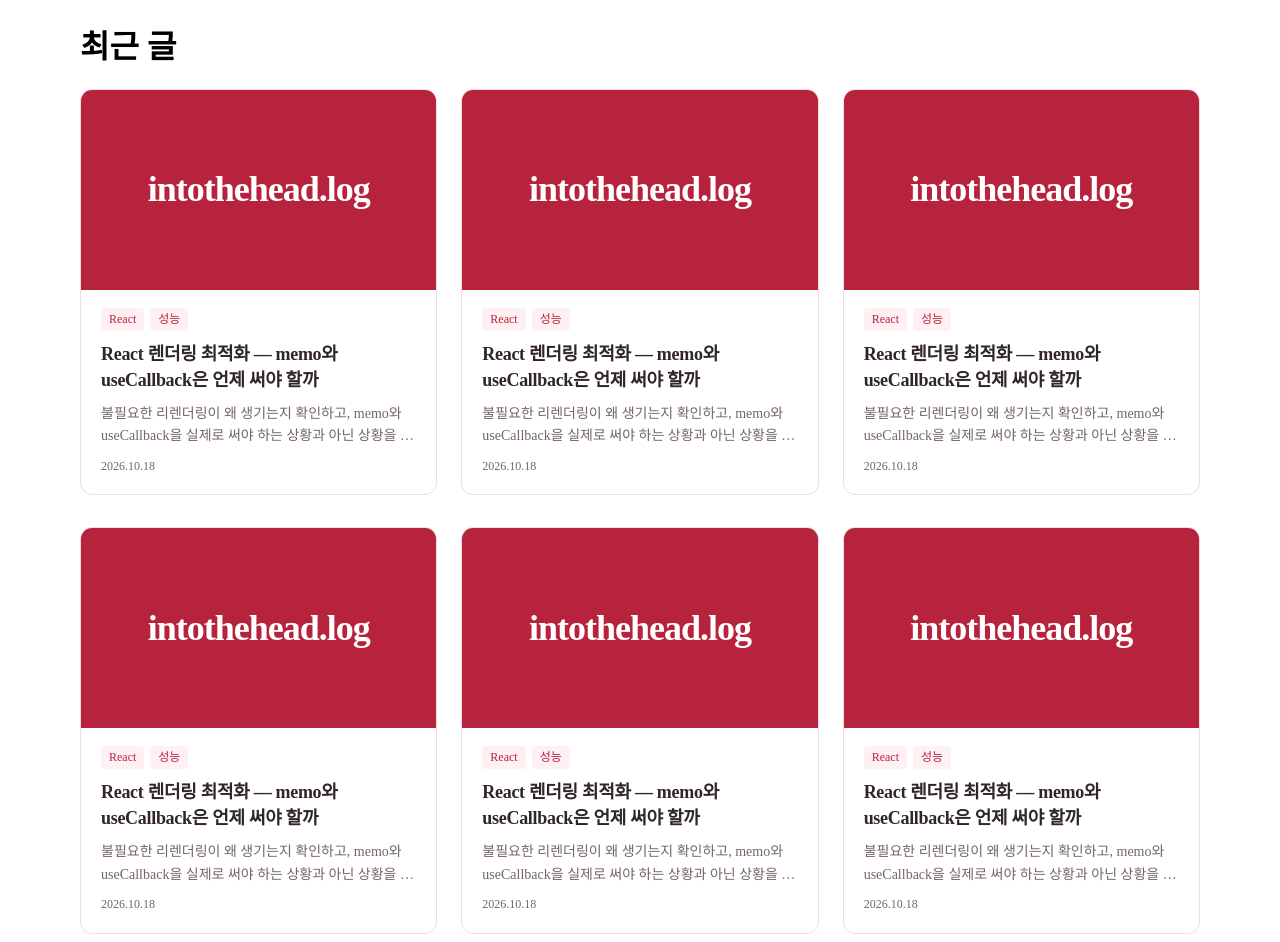
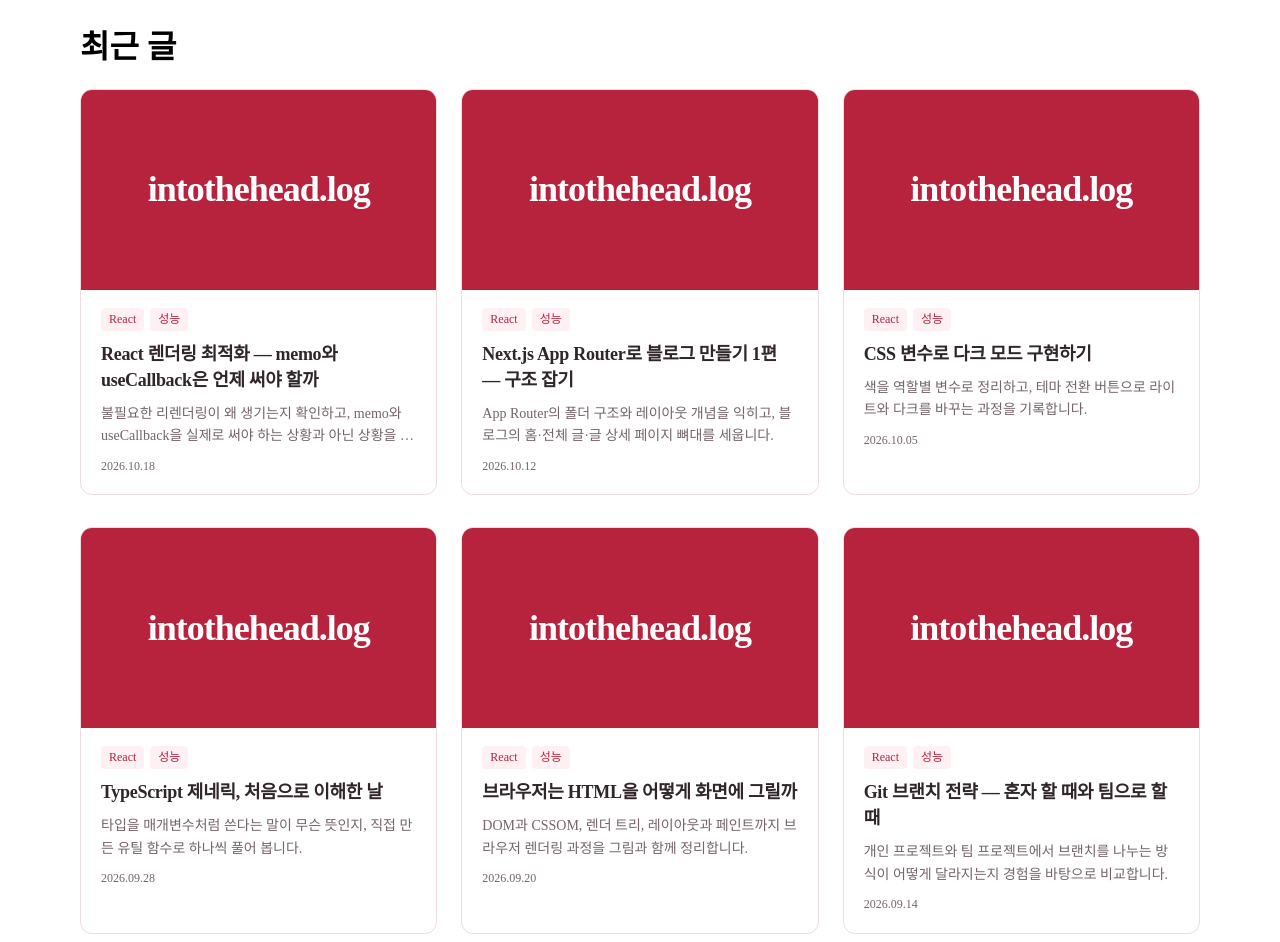
Before and after one commit to intothehead/intothehead.log, a Next.js app: page / in a window 1280 px wide. Built offline with nearby package versions, Linux system fonts and the light colour scheme.

Commit message:
PostCard props로 글 내용 받기

```diff
--- a/app/page.tsx
+++ b/app/page.tsx
@@ -5,12 +5,36 @@ export default function Home() {
     <main className="Page">
       <h1>최근 글</h1>
       <div className="Cardgrid">
-        <PostCard />
-        <PostCard />
-        <PostCard />
-        <PostCard />
-        <PostCard />
-        <PostCard />
+        <PostCard
+          title="React 렌더링 최적화 — memo와 useCallback은 언제 써야 할까"
+          summary="불필요한 리렌더링이 왜 생기는지 확인하고, memo와 useCallback을 실제로 써야 하는 상황과 아닌 상황을 구분합니다 "
+          date="2026.10.18"
+        />
+        <PostCard
+          title="Next.js App Router로 블로그 만들기 1편 — 구조 잡기"
+          summary="App Router의 폴더 구조와 레이아웃 개념을 익히고, 블로그의 홈·전체 글·글 상세 페이지 뼈대를 세웁니다."
+          date="2026.10.12"
+        />
+        <PostCard
+          title="CSS 변수로 다크 모드 구현하기"
+          summary="색을 역할별 변수로 정리하고, 테마 전환 버튼으로 라이트와 다크를 바꾸는 과정을 기록합니다."
+          date="2026.10.05"
+        />
+        <PostCard
+          title="TypeScript 제네릭, 처음으로 이해한 날"
+          summary="타입을 매개변수처럼 쓴다는 말이 무슨 뜻인지, 직접 만든 유틸 함수로 하나씩 풀어 봅니다."
+          date="2026.09.28"
+        />
+        <PostCard
+          title="브라우저는 HTML을 어떻게 화면에 그릴까"
+          summary="DOM과 CSSOM, 렌더 트리, 레이아웃과 페인트까지 브라우저 렌더링 과정을 그림과 함께 정리합니다."
+          date="2026.09.20"
+        />
+        <PostCard
+          title="Git 브랜치 전략 — 혼자 할 때와 팀으로 할 때"
+          summary="개인 프로젝트와 팀 프로젝트에서 브랜치를 나누는 방식이 어떻게 달라지는지 경험을 바탕으로 비교합니다."
+          date="2026.09.14"
+        />
       </div>
     </main>
   );
--- a/components/PostCard.tsx
+++ b/components/PostCard.tsx
@@ -1,6 +1,12 @@
 import styles from "./PostCard.module.css";
 
-export default function PostCard() {
+type PostCardProps = {
+  title: string;
+  summary: string;
+  date: string;
+};
+
+export default function PostCard({ title, summary, date }: PostCardProps) {
   return (
     <article className={styles.PostCard}>
       <div className={styles.Thumbnail}>
@@ -11,14 +17,9 @@ export default function PostCard() {
           <span className={styles.Tag}>React</span>
           <span className={styles.Tag}>성능</span>
         </div>
-        <h2 className={styles.Title}>
-          React 렌더링 최적화 — memo와 useCallback은 언제 써야 할까
-        </h2>
-        <p className={styles.Summary}>
-          불필요한 리렌더링이 왜 생기는지 확인하고, memo와 useCallback을 실제로
-          써야 하는 상황과 아닌 상황을 구분
-        </p>
-        <time className={styles.Date}>2026.10.18</time>
+        <h2 className={styles.Title}>{title}</h2>
+        <p className={styles.Summary}>{summary}</p>
+        <time className={styles.Date}>{date}</time>
       </div>
     </article>
   );
```
